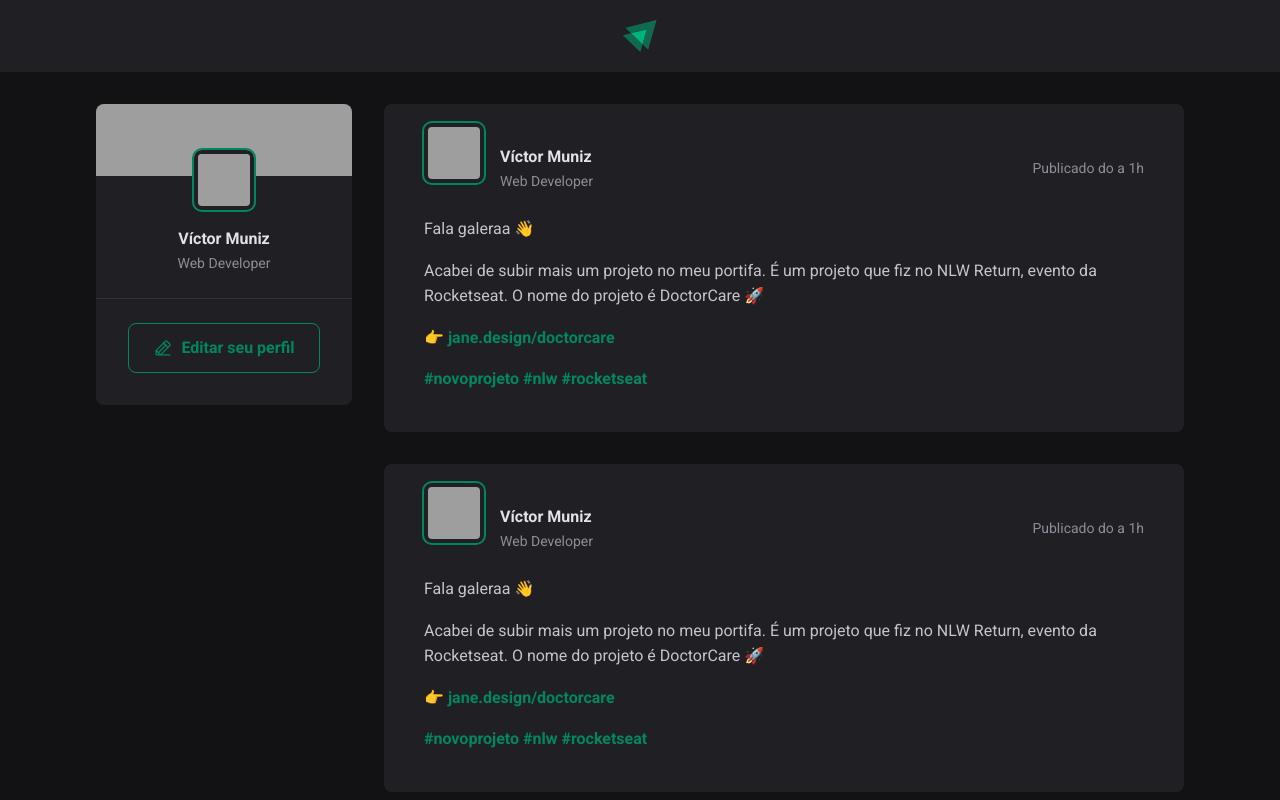
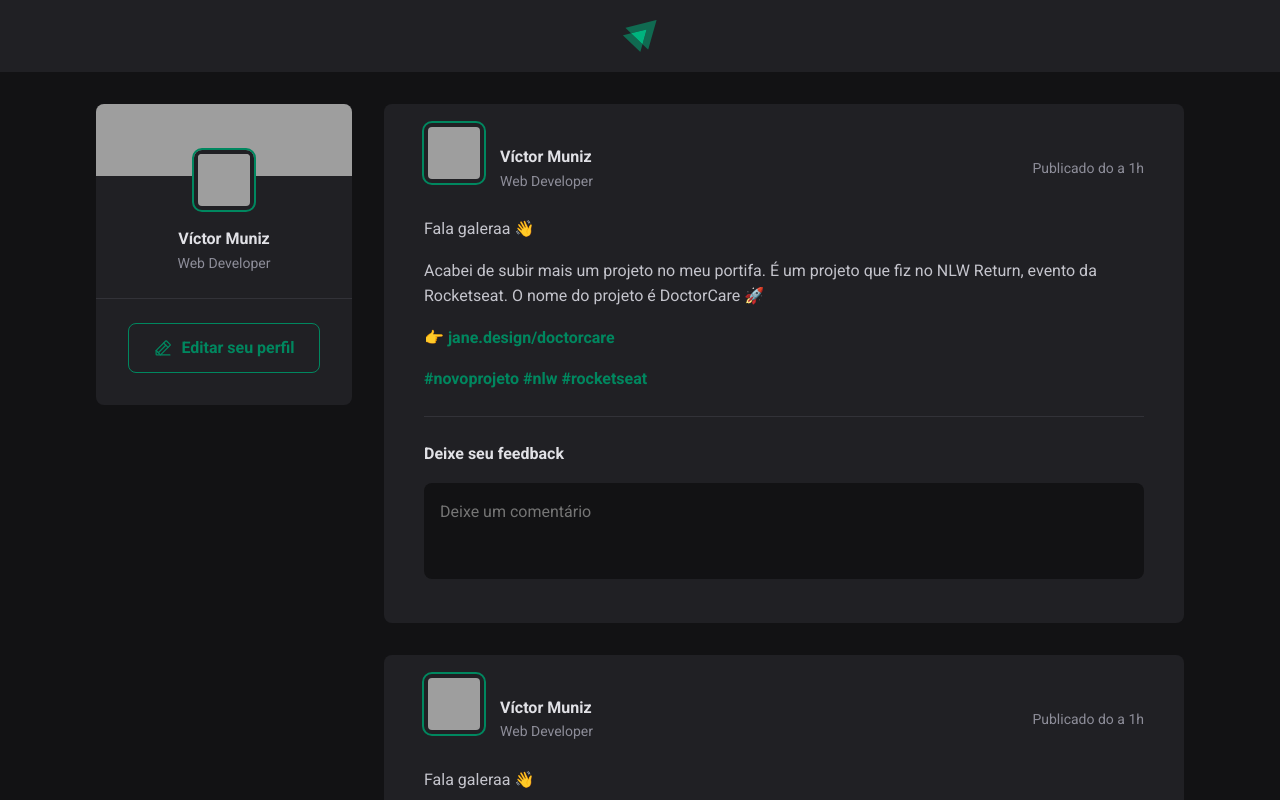
Before and after one commit to victorrrmuniz/react-ignite-feed, a React (Vite) app: page / in a window 1280 px wide. Shown: the top 800 px of the page. Built offline with nearby package versions, Linux system fonts and the light colour scheme; grey boxes are pictures that could not be loaded.

Commit message:
complete content session

```diff
--- a/src/components/Post.jsx
+++ b/src/components/Post.jsx
@@ -29,6 +29,18 @@ export function Post() {
                     <a href="#">#rocketseat</a>
                 </p>
             </div>
+
+            <form className={styles.commentForm}>
+                <strong>Deixe seu feedback</strong>
+
+                <textarea
+                    placeholder="Deixe um comentário"
+                />
+
+                <footer>
+                    <button type="submit">Publicar</button>
+                </footer>
+            </form>
         </article>
     );
 }
--- a/src/components/Post.module.css
+++ b/src/components/Post.module.css
@@ -69,3 +69,55 @@
     color: var(--gray-400);
     line-height: 1.6;
 }
+
+.commentForm {
+    width: 100%;
+    margin-top: 1.5rem;
+    padding-top: 1.5rem;
+    border-top: 1px solid var(--gray-600);
+}
+
+.commentForm > strong {
+    line-height: 1.6;
+    color: var(--gray-100);
+}
+
+.commentForm textarea {
+    width: 100%;
+    background: var(--gray-900);
+    border: 0;
+    resize: none;
+    height: 6rem;
+    padding: 1rem;
+    border-radius: 8px;
+    color: var(--gray-100);
+    line-height: 1.6;
+    margin-top: 1rem;
+}
+
+.commentForm footer {
+    visibility: hidden;
+    max-height: 0;
+}
+
+.commentForm:focus-within footer {
+    visibility: visible;
+    max-height: none;
+}
+
+.commentForm button[type=submit] {
+    padding: 1rem 1.5rem;
+    margin-top: 1rem;
+    border-radius: 8px;
+    border: 0;
+    background: var(--green-500);
+    color: var(--white);
+    font-weight: bold;
+    cursor: pointer;
+
+    transition: background-color 0.1s;
+}
+
+.commentForm button[type=submit]:hover {
+    background: var(--green-300);
+}
--- a/src/global.css
+++ b/src/global.css
@@ -10,6 +10,11 @@
 
     --green-300: #00b37e;
     --green-500: #00875f;
+}
+
+:focus {
+    outline: transparent;
+    box-shadow: 0 0 0 2px var(--green-500);
 }
 
 * {
```
